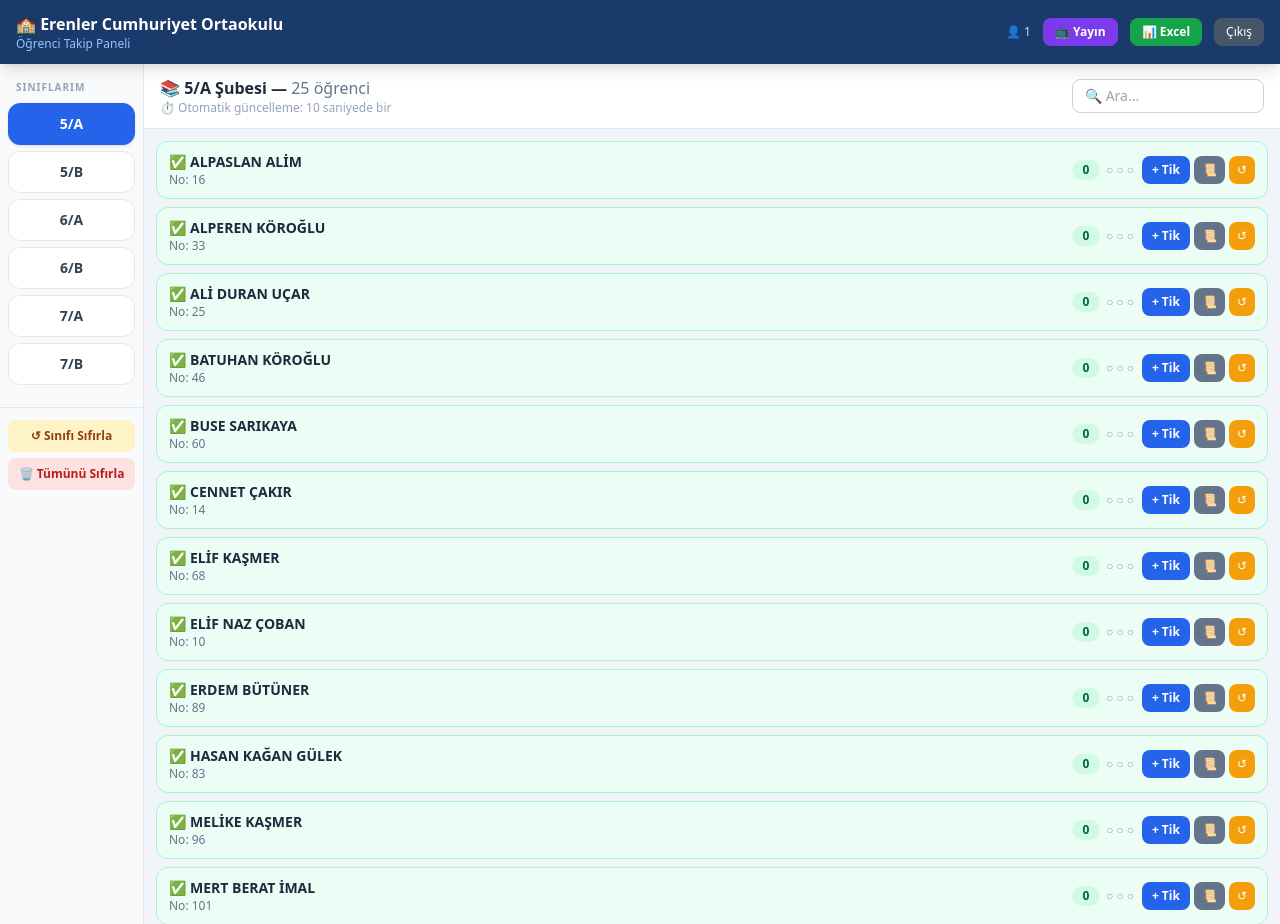
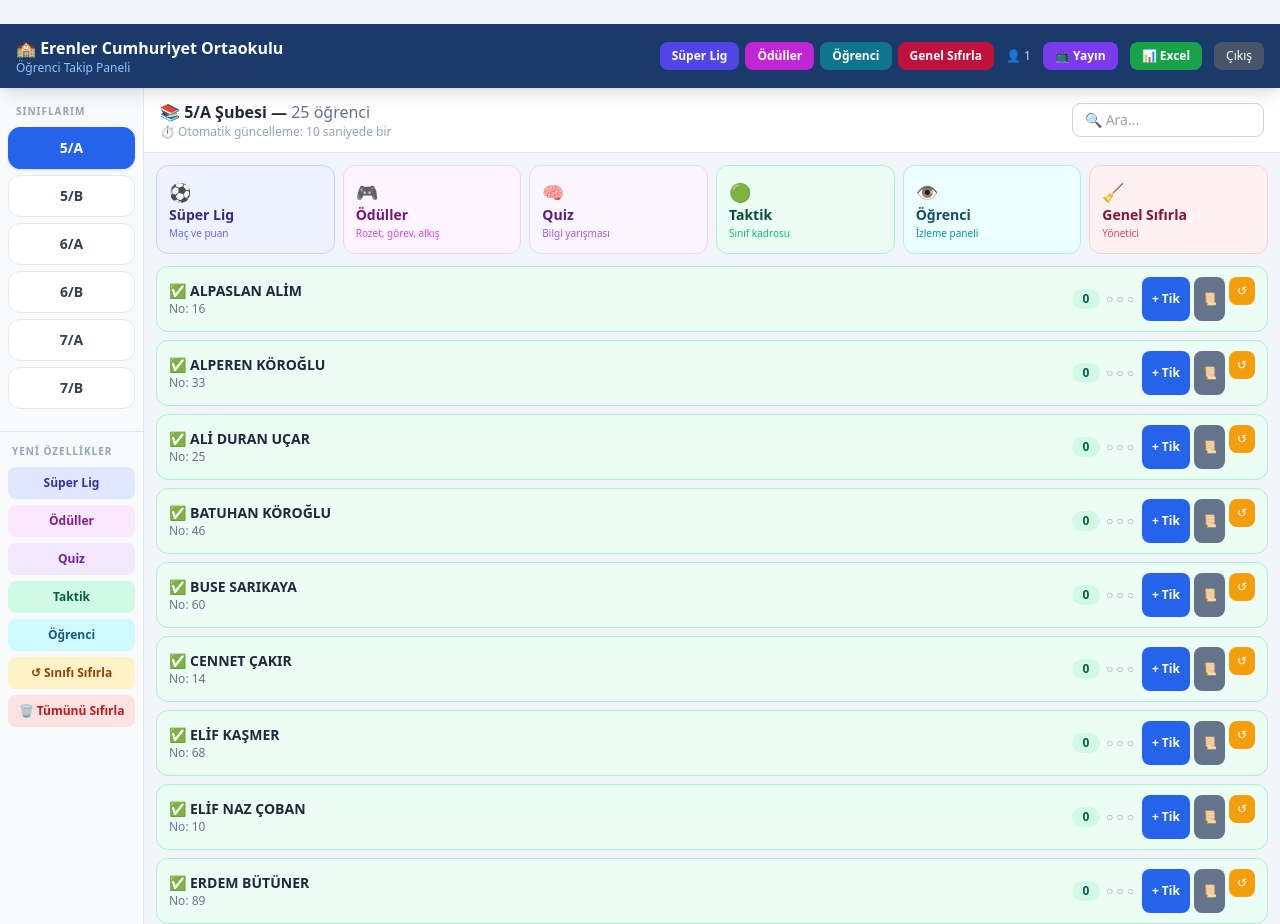
Before and after one commit to mtcrmx/ogrenci, a Flask app: page /dashboard in a window 1280 px wide. Shown: the top 924 px of the page. Run offline with Flask 3, Linux system fonts and the light colour scheme; the visitor is signed in with stand-in values (Sample User, id 1); data comes from the database, SQL or seed files in the repository; data that the repository does not hold is empty; some libraries are stand-ins or nearby versions.

Commit message:
Show feature shortcuts on teacher dashboard

```diff
--- a/templates/base.html
+++ b/templates/base.html
@@ -62,7 +62,30 @@
       </div>
     </div>
 
-    <div class="flex items-center gap-2 sm:gap-3">
+    <div class="flex items-center gap-2 sm:gap-3 min-w-0">
+      <nav class="hidden md:flex items-center gap-1.5">
+        <a href="{{ url_for('lig') }}"
+           class="bg-indigo-600 hover:bg-indigo-700 text-white text-xs font-bold
+                  px-3 py-1.5 rounded-lg transition whitespace-nowrap">
+          Süper Lig
+        </a>
+        <a href="{{ url_for('oduller') }}"
+           class="bg-fuchsia-600 hover:bg-fuchsia-700 text-white text-xs font-bold
+                  px-3 py-1.5 rounded-lg transition whitespace-nowrap">
+          Ödüller
+        </a>
+        <a href="{{ url_for('ogrenci_gorunum') }}"
+           class="bg-cyan-700 hover:bg-cyan-800 text-white text-xs font-bold
+                  px-3 py-1.5 rounded-lg transition whitespace-nowrap">
+          Öğrenci
+        </a>
+        <a href="{{ url_for('admin_sifirla_sayfa') }}"
+           class="bg-rose-700 hover:bg-rose-800 text-white text-xs font-bold
+                  px-3 py-1.5 rounded-lg transition whitespace-nowrap">
+          Genel Sıfırla
+        </a>
+      </nav>
+
       <span class="hidden sm:block text-xs text-blue-200">👤 {{ session.ogretmen_adi }}</span>
 
       {% if aktif %}
--- a/templates/dashboard.html
+++ b/templates/dashboard.html
@@ -36,6 +36,34 @@
     <!-- Sınıf sıfırla & tümünü sıfırla -->
     {% if aktif %}
     <div class="px-2 pb-4 mt-2 border-t border-slate-200 pt-3 space-y-1.5">
+      <p class="text-[10px] font-bold text-slate-400 tracking-widest px-1 mb-2">
+        YENİ ÖZELLİKLER
+      </p>
+      <a href="{{ url_for('lig') }}"
+         class="block w-full text-center text-xs font-bold py-2 rounded-lg
+                bg-indigo-100 text-indigo-800 hover:bg-indigo-200 transition">
+        Süper Lig
+      </a>
+      <a href="{{ url_for('oduller') }}"
+         class="block w-full text-center text-xs font-bold py-2 rounded-lg
+                bg-fuchsia-100 text-fuchsia-800 hover:bg-fuchsia-200 transition">
+        Ödüller
+      </a>
+      <a href="{{ url_for('quiz', sinif_id=aktif.id) }}"
+         class="block w-full text-center text-xs font-bold py-2 rounded-lg
+                bg-purple-100 text-purple-800 hover:bg-purple-200 transition">
+        Quiz
+      </a>
+      <a href="{{ url_for('taktik', sinif_id=aktif.id) }}"
+         class="block w-full text-center text-xs font-bold py-2 rounded-lg
+                bg-emerald-100 text-emerald-800 hover:bg-emerald-200 transition">
+        Taktik
+      </a>
+      <a href="{{ url_for('ogrenci_gorunum') }}"
+         class="block w-full text-center text-xs font-bold py-2 rounded-lg
+                bg-cyan-100 text-cyan-800 hover:bg-cyan-200 transition">
+        Öğrenci
+      </a>
       <button onclick="sifirlaModalAc('sinif', {{ aktif.id }})"
               class="w-full text-xs font-semibold py-2 rounded-lg
                      bg-amber-100 text-amber-800 hover:bg-amber-200 transition">
@@ -88,6 +116,53 @@
         <a href="{{ url_for('rapor_excel', sinif_id=aktif.id) }}"
            class="bg-green-600 text-white text-xs font-bold px-3 py-1.5 rounded-lg">
           📊
+        </a>
+      </div>
+    </div>
+
+    <div class="px-3 pt-3">
+      <div class="grid grid-cols-2 sm:grid-cols-3 xl:grid-cols-6 gap-2">
+        <a href="{{ url_for('lig') }}"
+           class="rounded-xl border border-indigo-200 bg-indigo-50 px-3 py-3
+                  text-indigo-900 hover:bg-indigo-100 transition">
+          <div class="text-lg">⚽</div>
+          <div class="font-black text-sm leading-tight">Süper Lig</div>
+          <div class="text-[10px] text-indigo-500 mt-0.5">Maç ve puan</div>
+        </a>
+        <a href="{{ url_for('oduller') }}"
+           class="rounded-xl border border-fuchsia-200 bg-fuchsia-50 px-3 py-3
+                  text-fuchsia-900 hover:bg-fuchsia-100 transition">
+          <div class="text-lg">🎮</div>
+          <div class="font-black text-sm leading-tight">Ödüller</div>
+          <div class="text-[10px] text-fuchsia-500 mt-0.5">Rozet, görev, alkış</div>
+        </a>
+        <a href="{{ url_for('quiz', sinif_id=aktif.id) }}"
+           class="rounded-xl border border-purple-200 bg-purple-50 px-3 py-3
+                  text-purple-900 hover:bg-purple-100 transition">
+          <div class="text-lg">🧠</div>
+          <div class="font-black text-sm leading-tight">Quiz</div>
+          <div class="text-[10px] text-purple-500 mt-0.5">Bilgi yarışması</div>
+        </a>
+        <a href="{{ url_for('taktik', sinif_id=aktif.id) }}"
+           class="rounded-xl border border-emerald-200 bg-emerald-50 px-3 py-3
+                  text-emerald-900 hover:bg-emerald-100 transition">
+          <div class="text-lg">🟢</div>
+          <div class="font-black text-sm leading-tight">Taktik</div>
+          <div class="text-[10px] text-emerald-500 mt-0.5">Sınıf kadrosu</div>
+        </a>
+        <a href="{{ url_for('ogrenci_gorunum') }}"
+           class="rounded-xl border border-cyan-200 bg-cyan-50 px-3 py-3
+                  text-cyan-900 hover:bg-cyan-100 transition">
+          <div class="text-lg">👁</div>
+          <div class="font-black text-sm leading-tight">Öğrenci</div>
+          <div class="text-[10px] text-cyan-600 mt-0.5">İzleme paneli</div>
+        </a>
+        <a href="{{ url_for('admin_sifirla_sayfa') }}"
+           class="rounded-xl border border-rose-200 bg-rose-50 px-3 py-3
+                  text-rose-900 hover:bg-rose-100 transition">
+          <div class="text-lg">🧹</div>
+          <div class="font-black text-sm leading-tight">Genel Sıfırla</div>
+          <div class="text-[10px] text-rose-500 mt-0.5">Yönetici</div>
         </a>
       </div>
     </div>
```
